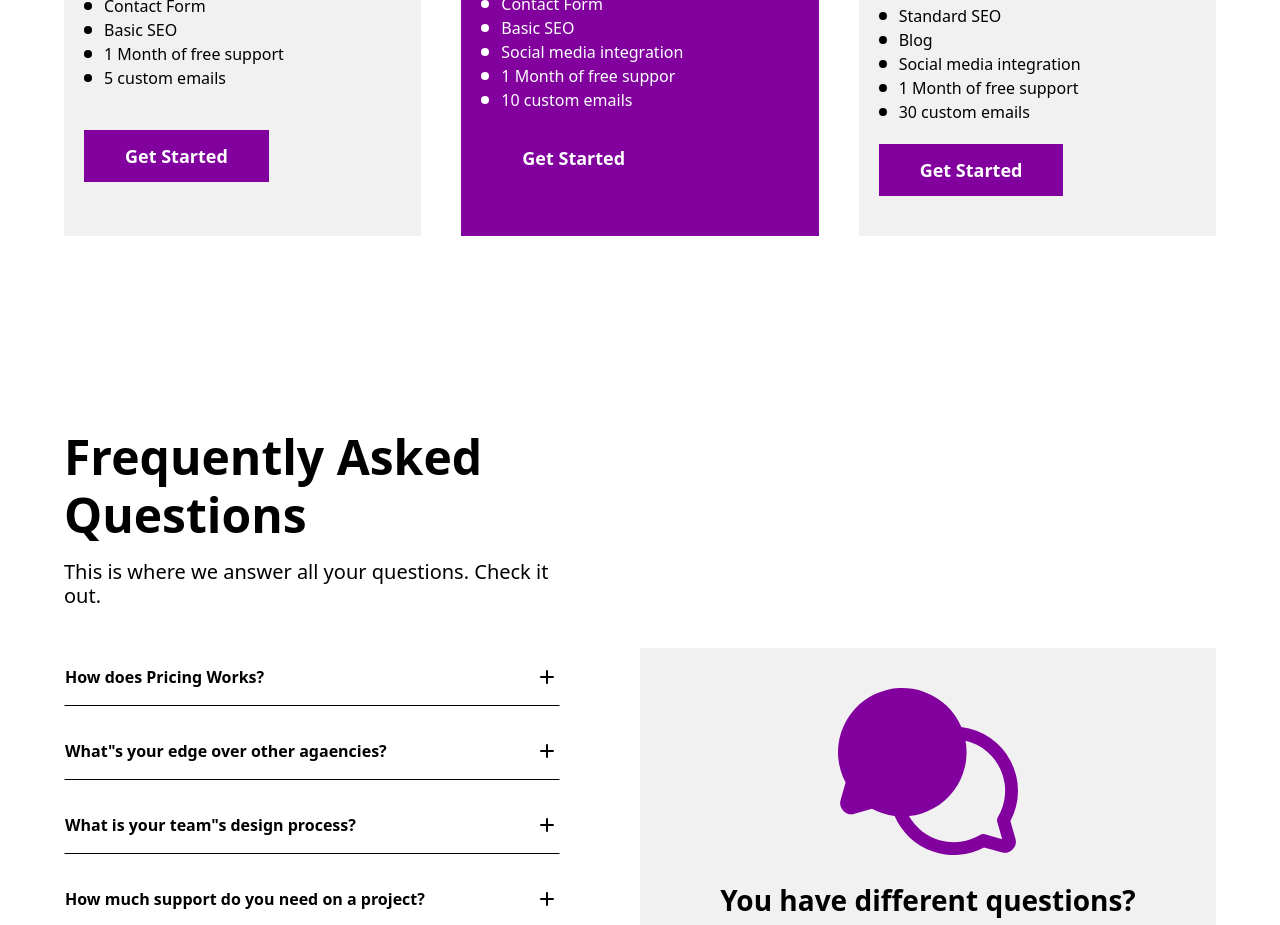
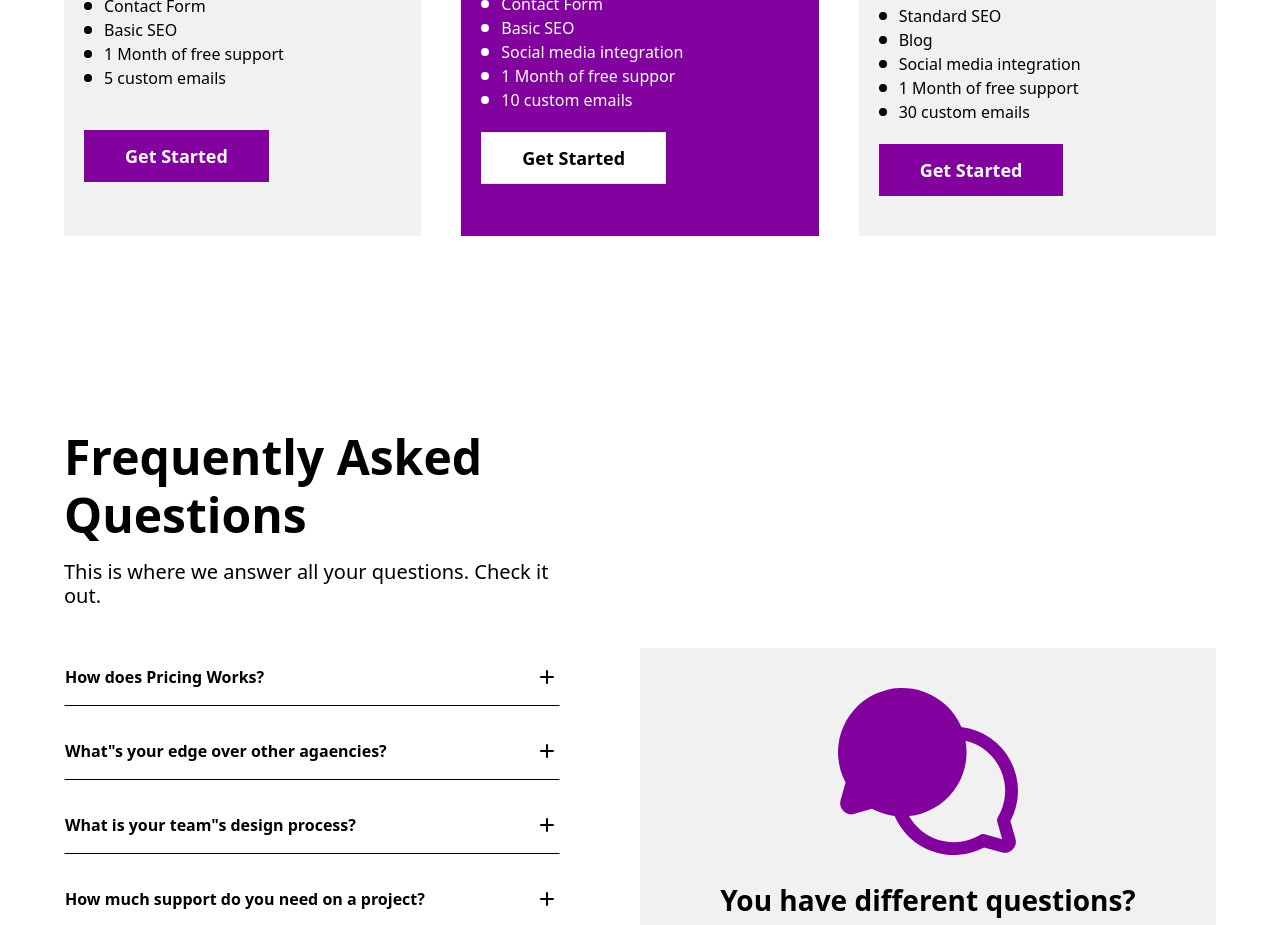
Before and after one commit to NormaWeb/Webpadi, a React (Vite) app: page / in a window 1280 px wide. Shown: the part 5240-6165 px from the top of the page. Built offline with nearby package versions, Linux system fonts and the light colour scheme; a web font is replaced by a local one.

Commit message:
Added Favicon

```diff
--- a/index.html
+++ b/index.html
@@ -2,7 +2,7 @@
 <html lang="en">
   <head>
     <meta charset="UTF-8" />
-    <!-- <link rel="icon" type="image/svg+xml" href="/vite.svg" /> -->
+    <link rel="icon" type="image/svg+xml" href="/logo-mark.png" />
     <meta name="viewport" content="width=device-width, initial-scale=1.0" />
     <title>Webpadi</title>
   </head>
--- a/src/sections/Pricing.jsx
+++ b/src/sections/Pricing.jsx
@@ -123,7 +123,7 @@ const Pricing = () => {
 
 
                             <div className="flex max-sm:justify-end items-center max-sm:w-full mt-5">
-                                <Button label="Get Started" />
+                                <Button label="Get Started" backgroundColor="bg-white" textColor="text-black" />
                             </div>
                         </div>
                     </div>
```
Also changed, not shown: public/logo-mark.png (added).
